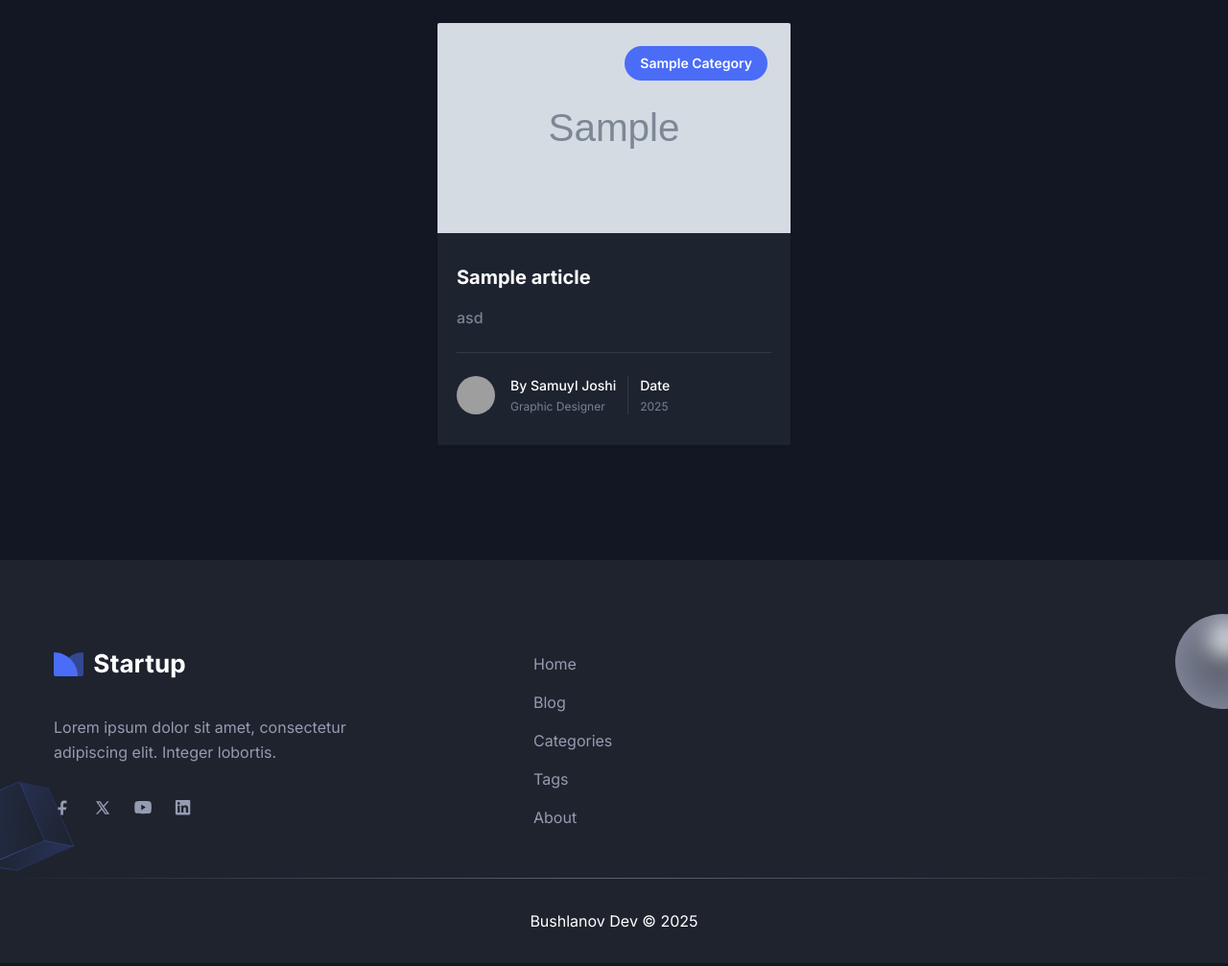
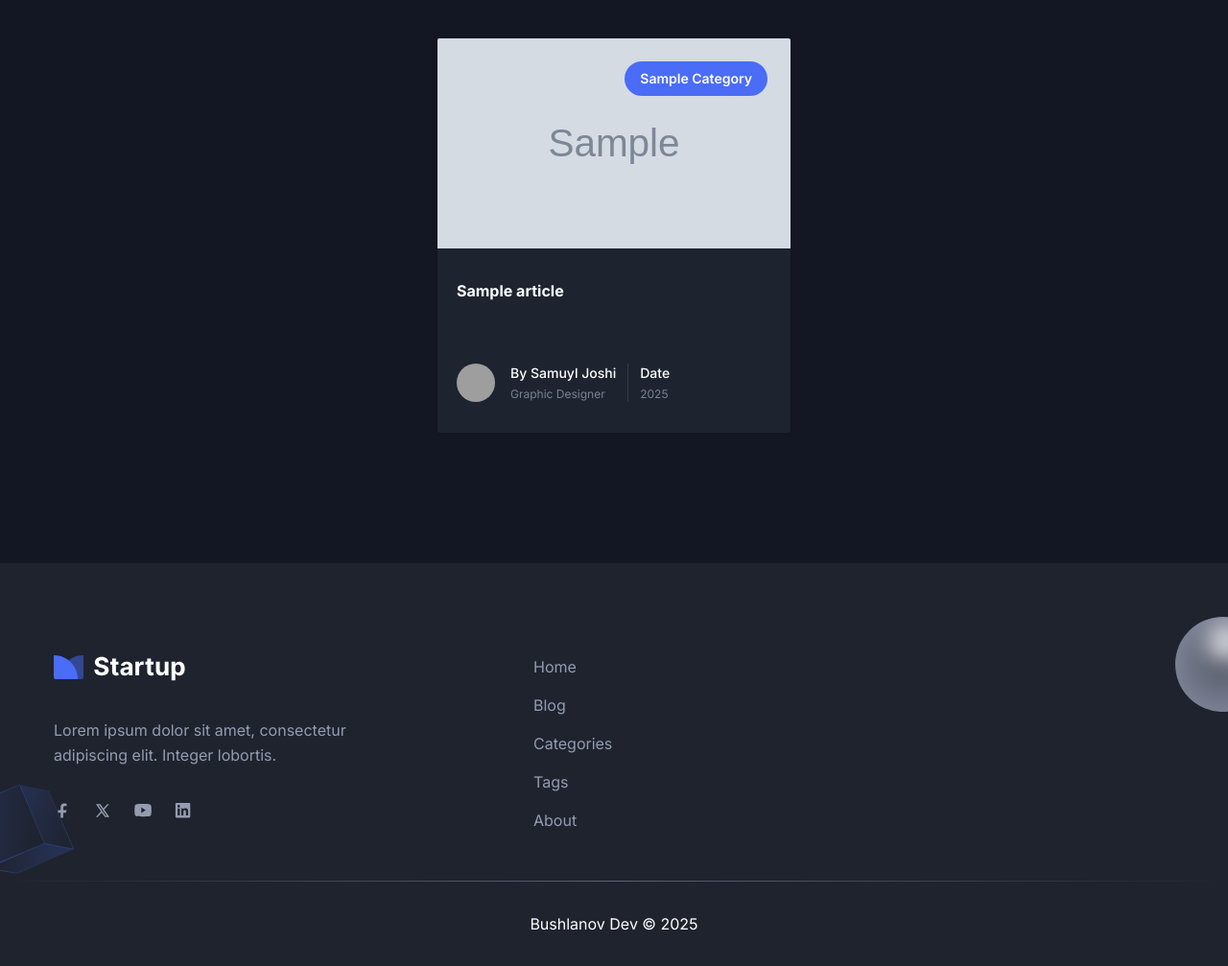
Before and after one commit to BushlanovDev/personal-blog, a Laravel app: page /blog in a window 1280 px wide. Shown: the part 96-1103 px from the top of the page at 96% size. Before the commit the page ends 1063 px from the top, so only its background shows below. Run offline with Laravel 12, Linux system fonts and the light colour scheme; tables that the repository leaves empty hold one stand-in row (values such as "Sample post"); grey boxes marked "Sample" are stand-in pictures; grey boxes are pictures that could not be loaded.

Commit message:
Custom css

```diff
--- /dev/null
+++ b/public/css/custom.css
@@ -0,0 +1,17 @@
+.line-clamp-3 {
+    display: -webkit-box;
+    -webkit-box-orient: vertical;
+    -webkit-line-clamp: 3;
+    overflow: hidden;
+    text-overflow: ellipsis;
+    height: 4.5rem;
+    white-space: normal;
+}
+
+.article-image {
+    position: absolute;
+    height: 100%;
+    width: 100%;
+    inset: 0;
+    color: transparent;
+}
--- a/resources/views/article/index.blade.php
+++ b/resources/views/article/index.blade.php
@@ -10,14 +10,16 @@
         <div class="container">
             <div class="-mx-4 flex flex-wrap justify-center">
                 @foreach($articles as $article)
-                    <div class="w-full px-4 md:w-2/3 lg:w-1/2 xl:w-1/3">
+                    <div class="w-full px-4 py-4 md:w-2/3 lg:w-1/2 xl:w-1/3">
                         <div class="group relative overflow-hidden rounded-sm bg-white shadow-one duration-300 hover:shadow-two dark:bg-dark dark:hover:shadow-gray-dark">
                             <a class="relative block aspect-[37/22] w-full" href="{{route('article.show', $article->slug)}}">
                                 <span class="absolute right-6 top-6 z-20 inline-flex items-center justify-center rounded-full bg-primary px-4 py-2 text-sm font-semibold capitalize text-white">{{$article->category->name}}</span>
-                                <img alt="{{$article->title}}" loading="lazy" decoding="async" data-nimg="fill" style="position: absolute; height: 100%; width: 100%; inset: 0; color: transparent;" sizes="100vw" src="/storage/{{$article->image_preview}}"></a>
+                                <img alt="{{$article->title}}" loading="lazy" decoding="async" data-nimg="fill" class="article-image" sizes="100vw" src="/storage/{{$article->image_preview}}">
+                            </a>
                             <div class="p-6 sm:p-8 md:px-6 md:py-8 lg:p-8 xl:px-5 xl:py-8 2xl:p-8">
-                                <h3><a class="mb-4 block text-xl font-bold text-black hover:text-primary dark:text-white dark:hover:text-primary sm:text-xl" href="{{route('article.show', $article->slug)}}">{{$article->title}}</a></h3>
-                                <p class="mb-6 border-b border-body-color border-opacity-10 pb-6 text-base font-medium text-body-color dark:border-white dark:border-opacity-10">asd</p>
+                                <h3>
+                                    <a class="mb-4 block text-base font-bold text-black hover:text-primary dark:text-white dark:hover:text-primary sm:text-base line-clamp-3" href="{{route('article.show', $article->slug)}}">{{$article->title}}</a>
+                                </h3>
                                 <div class="flex items-center">
                                     <div class="mr-5 flex items-center border-r border-body-color border-opacity-10 pr-5 dark:border-white dark:border-opacity-10 xl:mr-3 xl:pr-3 2xl:mr-5 2xl:pr-5">
                                         <div class="mr-4">
--- a/resources/views/layouts/main.blade.php
+++ b/resources/views/layouts/main.blade.php
@@ -5,6 +5,7 @@
     <meta name="viewport" content="width=device-width, initial-scale=1">
     <link rel="preconnect" href="https://fonts.gstatic.com">
     <link rel="stylesheet" href="/css/layout.css?v=1736280396801"/>
+    <link rel="stylesheet" href="/css/custom.css?v=1736280396801"/>
     <title>Laravel</title>
 </head>
 <body class="bg-[#FCFCFC] dark:bg-black">
```
Also changed, not shown: public/js/filament/forms/components/file-upload.js, public/js/filament/widgets/components/chart.js, 1 other file.
